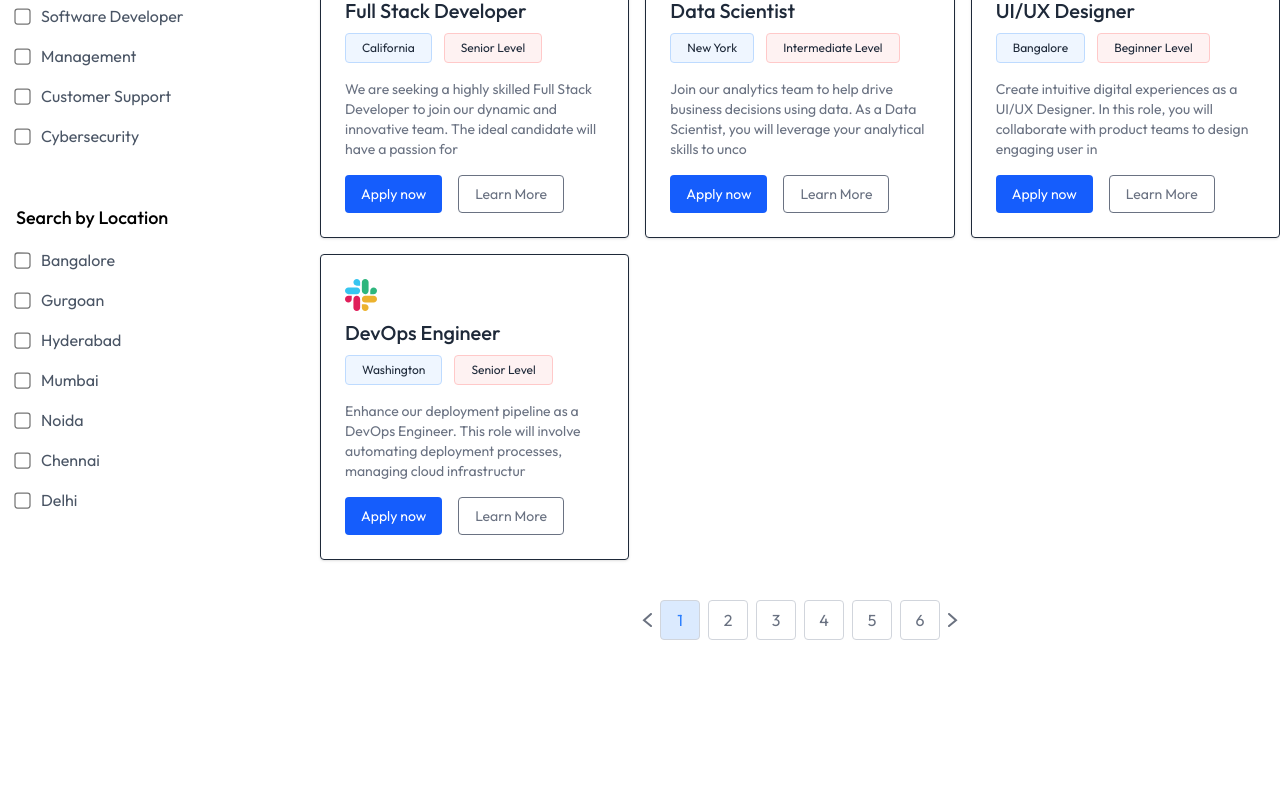
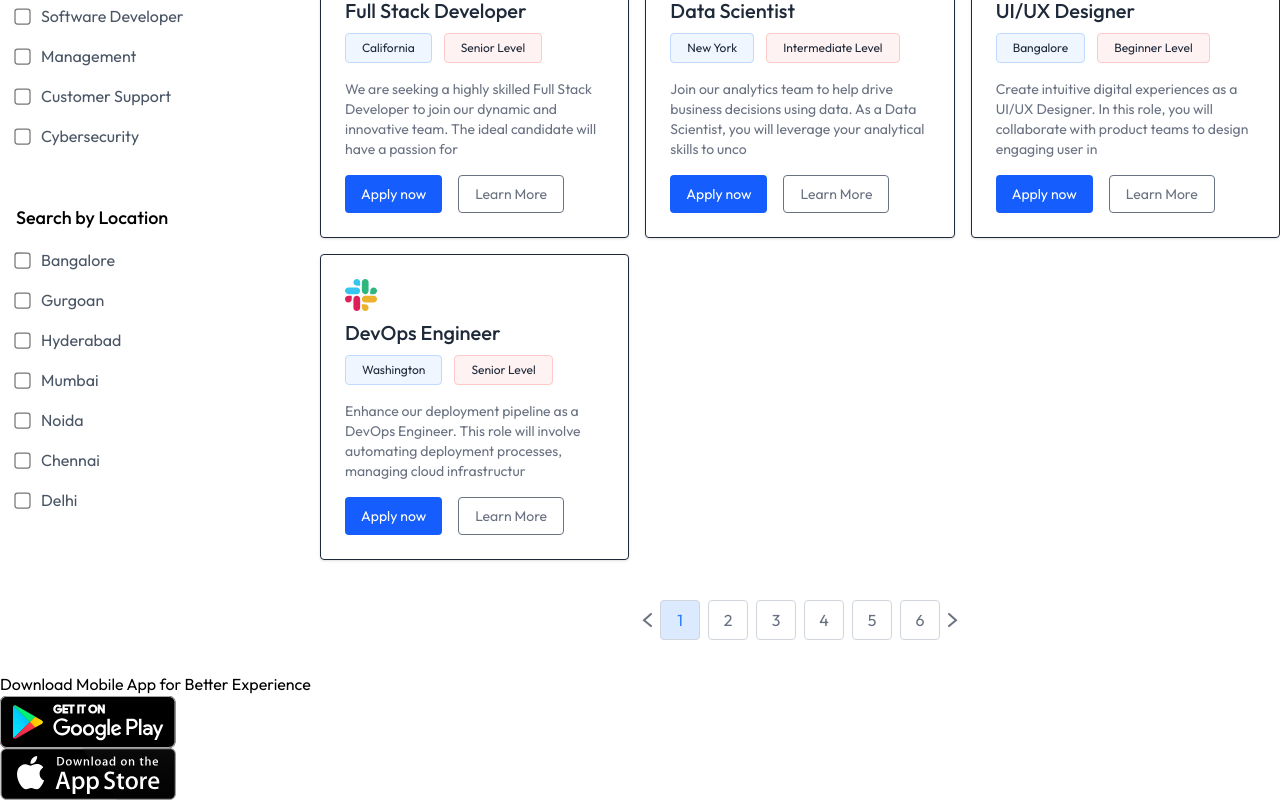
Before and after one commit to Anupkumar7196/Code2Career, a React (Vite) app: page / in a window 1280 px wide. Shown: the part 768-1568 px from the top of the page. Before the commit the page ends 1440 px from the top, so only its background shows below. Built offline with nearby package versions, Linux system fonts and the light colour scheme; no server answers.

Commit message:
appdownload

```diff
--- /dev/null
+++ b/src/components/AppDownload.jsx
@@ -0,0 +1,24 @@
+import React from 'react'
+import { assets } from '../assets/assets';
+
+const AppDownload = () => {
+  return (
+    <div>
+      <div>
+        <div>
+            <h1>Download Mobile App for Better Experience</h1>
+            <div>
+                <a href="">
+                    <img src={assets.play_store} alt="" />
+                </a>
+                <a href="">
+                    <img src={assets.app_store} alt="" />
+                </a>
+            </div>
+        </div>
+      </div>
+    </div>
+  )
+}
+
+export default AppDownload;
--- a/src/pages/Home.jsx
+++ b/src/pages/Home.jsx
@@ -2,12 +2,14 @@ import React from 'react'
 import Navbar from '../components/Navbar'
 import Hero from '../components/Hero'
 import JobListing from '../components/JobListing'
+import AppDownload from '../components/AppDownload'
 const Home = () => {
   return (
     <div>
       <Navbar />
       <Hero/>
       <JobListing/>
+      <AppDownload/>
     </div>
   )
 }
```
